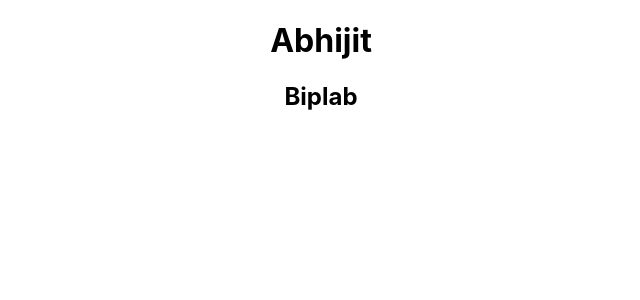
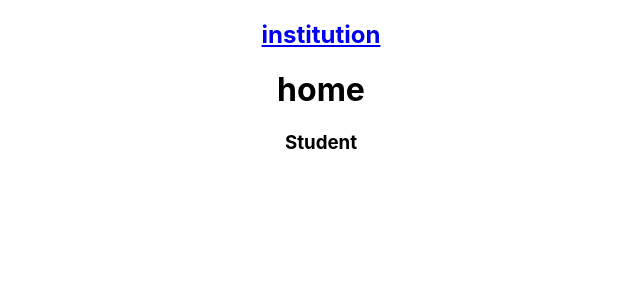
Before and after one commit to BiplabGanguly/competitiveEdge, a React (Create React App) app: page / in a window 1280 px wide. Shown: the top 300 px of the page, without its empty margins (319-959 px from the left). Built offline with nearby package versions, Linux system fonts and the light colour scheme.

Commit message:
add admin login/registration

```diff
--- a/package.json
+++ b/package.json
@@ -8,6 +8,7 @@
     "@testing-library/user-event": "^13.5.0",
     "react": "^18.2.0",
     "react-dom": "^18.2.0",
+    "react-router-dom": "^6.22.0",
     "react-scripts": "5.0.1",
     "web-vitals": "^2.1.4"
   },
--- a/src/App.js
+++ b/src/App.js
@@ -1,11 +1,19 @@
-import './App.css';
-import Test from './components/test';
+import "./App.css";
+import Home from "./components/Home";
+import Institute from "./components/Institute";
+import { BrowserRouter as Router, Routes, Route } from "react-router-dom";
+import Admin_login from "./containers/Admin_login";
 
 function App() {
   return (
     <div className="App">
-      <h1>Abhijit</h1>
-      <Test/>
+      <Router>
+        <Routes>
+          <Route path="/institute" element={<Institute />} />
+          <Route path="/" element={<Home />} />
+          <Route path="/admin-login" element={<Admin_login/>}/>
+        </Routes>
+      </Router>
     </div>
   );
 }
--- /dev/null
+++ b/src/components/Home.jsx
@@ -0,0 +1,15 @@
+import React from "react";
+import Nav from "./Nav";
+
+
+function Home() {
+  return (
+    <div>
+      <Nav/>
+      <h1>home</h1>
+      <h3>Student</h3>
+    </div>
+  );
+}
+
+export default Home;
--- /dev/null
+++ b/src/components/Institute.jsx
@@ -0,0 +1,13 @@
+import React from 'react'
+import { Link } from 'react-router-dom'
+
+function Institute() {
+  return (
+    <div>
+      <h2>
+        <Link to="/admin-login">admin</Link>|Faculty</h2>
+    </div>
+  )
+}
+
+export default Institute
--- /dev/null
+++ b/src/components/Nav.jsx
@@ -0,0 +1,15 @@
+import React from "react";
+import { Link } from "react-router-dom";
+
+function Nav() {
+  return (
+    <div>
+      {" "}
+      <Link to="/institute">
+        <h2>institution</h2>
+      </Link>
+    </div>
+  );
+}
+
+export default Nav;
--- a/src/components/test.jsx
+++ /dev/null
@@ -1,11 +0,0 @@
-import React from 'react'
-
-function Test() {
-  return (
-    <div>
-      <h2>Biplab</h2>
-    </div>
-  )
-}
-
-export default Test
--- /dev/null
+++ b/src/containers/Admin_login.jsx
@@ -0,0 +1,12 @@
+import React from 'react'
+
+function Admin_login() {
+  return (
+    <div>
+      <h2>login</h2>
+      <h2>ragistration</h2>
+    </div>
+  )
+}
+
+export default Admin_login
```
Also changed, not shown: 1 other file (tests, documents, lock files or other folders).
